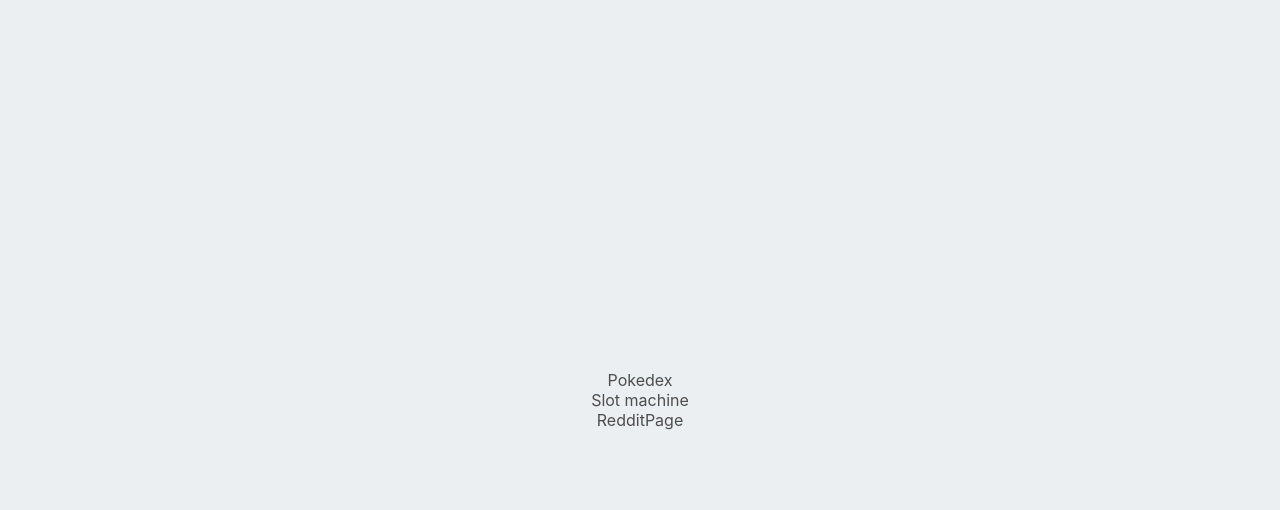
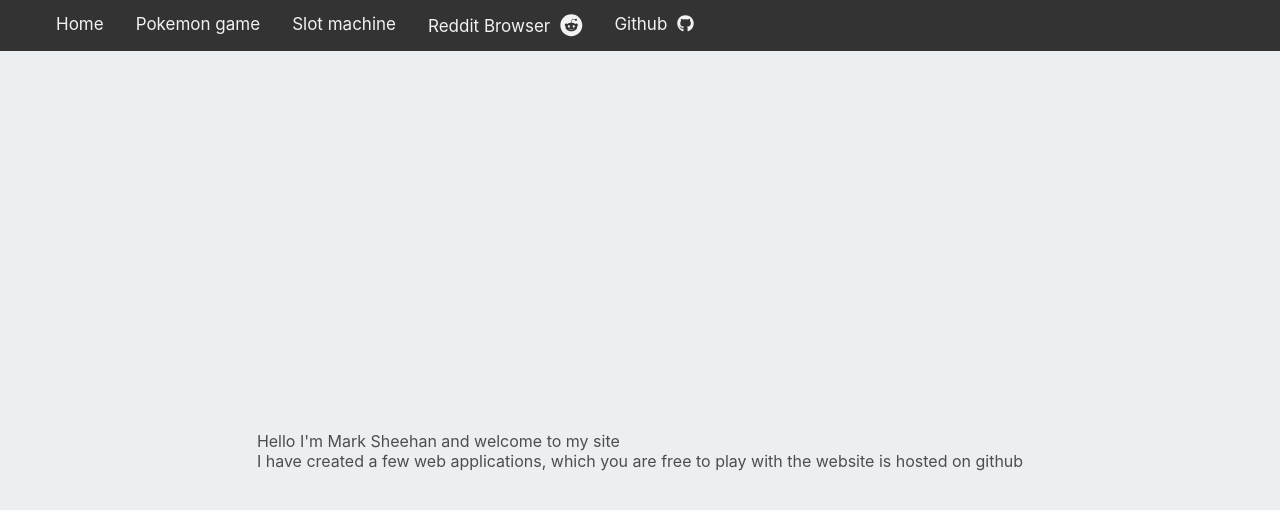
Before and after one commit to mcsheehan/react-and-nextjs, a Next.js app: page / in a window 1280 px wide. Shown: the top 510 px of the page. Built offline with nearby package versions, Linux system fonts and the light colour scheme.

Commit message:
added a navbar component and added it to all pages

```diff
--- /dev/null
+++ b/components/layout.tsx
@@ -0,0 +1,10 @@
+import Navbar from "./navbar";
+
+export default function Layout(props: any) {
+    return (
+        <>
+            <Navbar />
+            <main>{props.children}</main>
+        </>
+    )
+}
--- /dev/null
+++ b/components/navbar.module.css
@@ -0,0 +1,28 @@
+/* Add a black background color to the top navigation */
+.topnav {
+    background-color: #333;
+    overflow: hidden;
+    padding-left: 40px;
+}
+
+/* Style the links inside the navigation bar */
+.topnav a {
+    float: left;
+    color: #f2f2f2;
+    text-align: center;
+    padding: 14px 16px;
+    text-decoration: none;
+    font-size: 17px;
+}
+
+/* Change the color of links on hover */
+.topnav a:hover {
+    background-color: #ddd;
+    color: black;
+}
+
+/* Add a color to the active/current link */
+.topnav a.active {
+    background-color: #04AA6D;
+    color: white;
+}
--- /dev/null
+++ b/components/navbar.tsx
@@ -0,0 +1,34 @@
+import styles from "./navbar.module.css";
+import Link from "next/link";
+import { FontAwesomeIcon } from '@fortawesome/react-fontawesome'
+import { faCheckSquare } from '@fortawesome/free-solid-svg-icons'
+import {faGithub, faReddit} from '@fortawesome/free-brands-svg-icons'
+const Navbar = (props: any) => {
+    return <div className={styles.topnav}>
+        <div className={styles.container}>
+            <Link href="/">
+                <a>Home</a>
+            </Link>
+            <Link href="/pokedex">
+                <a>Pokemon game</a>
+            </Link>
+            <Link href="/slots">
+                <a>Slot machine</a>
+            </Link>
+            <Link href="/redditPage">
+                <a>
+                    Reddit Browser &nbsp;
+                    <FontAwesomeIcon icon={faReddit} size={"lg"}/>
+                </a>
+            </Link>
+            <Link href="https://github.com/mcsheehan">
+                <a>
+                    Github &nbsp;
+                    <FontAwesomeIcon icon={faGithub} />
+                </a>
+            </Link>
+        </div>
+    </div>
+}
+
+export default Navbar
--- a/components/redditGallery.tsx
+++ b/components/redditGallery.tsx
@@ -17,9 +17,8 @@
         }
 
         return (
-            <a className={styles.hyper} href={postData.url}>
+            <a className={styles.hyper} href={postData.url} key={key}>
                 <img className={styles.redditimage}
-                     key={key}
                      src={postData.thumbnail}
                      height={postData.thumbnail_height + "px"} width={postData.thumbnail_width + "px"} alt={postData.title}
                 />
--- a/next.config.js
+++ b/next.config.js
@@ -12,6 +12,8 @@
         return {
             '/': { page: '/' },
             '/pokedex': { page: '/pokedex' },
+            '/slots': { page: '/slots' },
+            '/redditPage': { page: '/redditPage' },
         }
     },
 }
--- a/package.json
+++ b/package.json
@@ -10,6 +10,10 @@
     "export": "next export"
   },
   "dependencies": {
+    "@fortawesome/fontawesome-svg-core": "^1.2.36",
+    "@fortawesome/free-brands-svg-icons": "^5.15.4",
+    "@fortawesome/free-solid-svg-icons": "^5.15.4",
+    "@fortawesome/react-fontawesome": "^0.1.16",
     "axios": "^0.24.0",
     "next": "^12.0.1",
     "next-on-netlify": "^3.0.1",
--- a/pages/_app.tsx
+++ b/pages/_app.tsx
@@ -1,7 +1,12 @@
 import '../styles/globals.css'
 import type { AppProps } from 'next/app'
+import Layout from "../components/layout";
+
 
 function MyApp({ Component, pageProps }: AppProps) {
-  return <Component {...pageProps} />
+  return <Layout>
+    <Component {...pageProps} />
+  </Layout>
 }
+
 export default MyApp
--- a/pages/index.tsx
+++ b/pages/index.tsx
@@ -1,20 +1,13 @@
 import type {NextPage} from 'next'
 import styles from '../styles/Home.module.css'
-import Link from 'next/link'
 
 const Home: NextPage = () => {
     return (
         <div className={styles.containercentre}>
             <div className={styles.container}>
-                <Link href="/pokedex">
-                    <a>Pokedex</a>
-                </Link>
-                <Link href="/slots">
-                    <a>Slot machine</a>
-                </Link>
-                <Link href="/redditPage">
-                    <a>RedditPage</a>
-                </Link>
+                Hello I&apos;m Mark Sheehan and welcome to my site <br/>
+                I have created a few web applications, which you are free to play with
+                the website is hosted on github
             </div>
         </div>
     )
```
Also changed, not shown: 1 other file (tests, documents, lock files or other folders).
